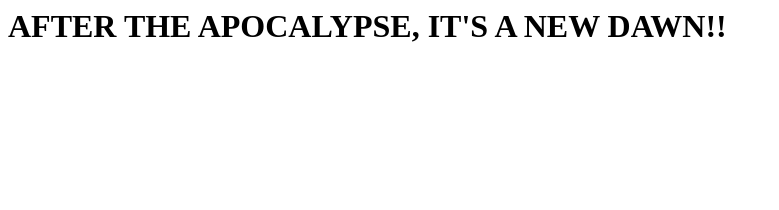
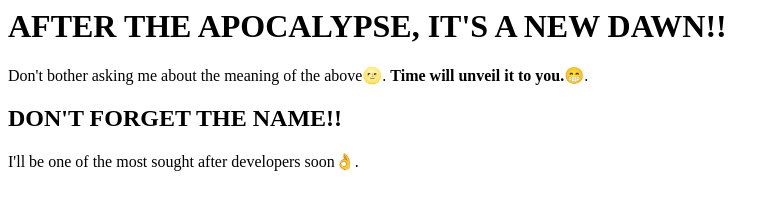
Before and after one commit to GithubWarden/Beginning_steps, a plain HTML site: page index.html in a window 1280 px wide. Shown: the whole page, without its empty margins (0-779 px from the left). Drawn offline with Linux system fonts and the light colour scheme.

Commit message:
My second commit

```diff
--- a/index.html
+++ b/index.html
@@ -1 +1,5 @@
 <h1>AFTER THE APOCALYPSE, IT'S A NEW DAWN!!</h1>
+<p>Don't bother asking me about the meaning of the above🌝. <b>Time will unveil it to you.</b>😁.
+<br>
+<h2>DON'T FORGET THE NAME!!</h2>
+<p>I'll be one of the most sought after developers soon👌.</p>
```
